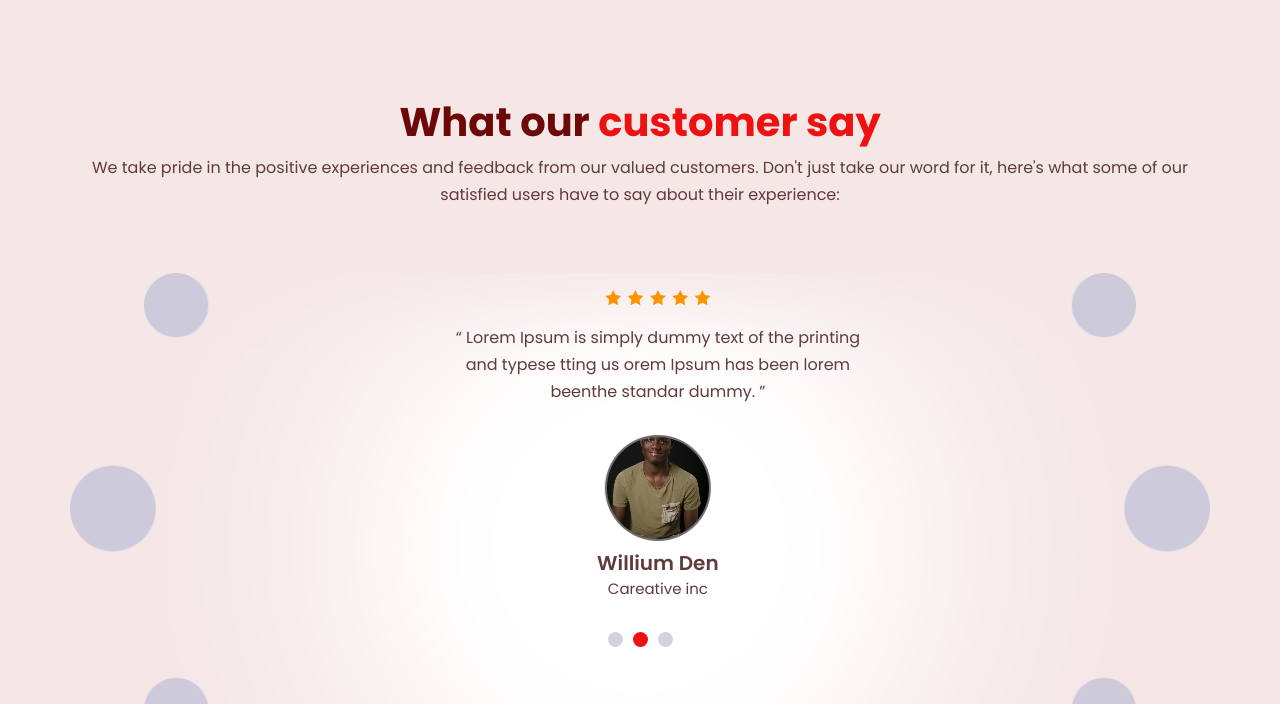
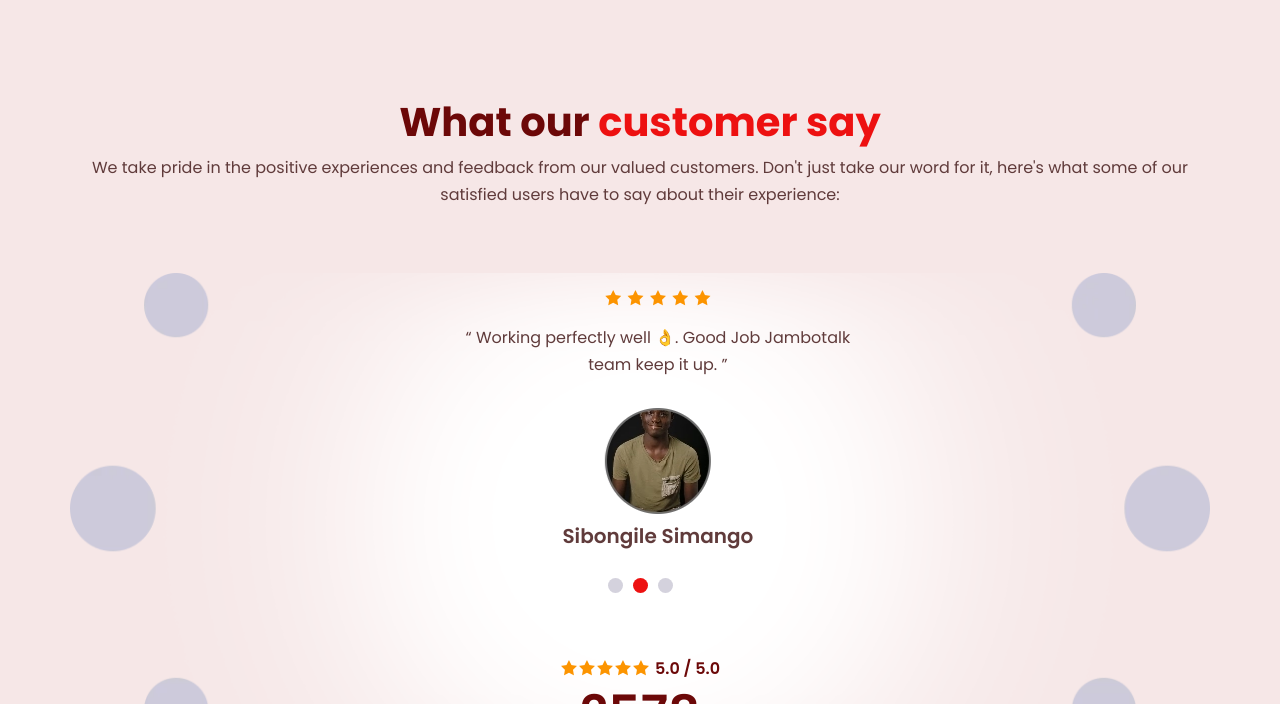
Before and after one commit to joemags-apps/jambo-landing, a website: page index.html in a window 1280 px wide. Shown: the part 4514-5218 px from the top of the page. Drawn offline with Linux system fonts and the light colour scheme.

Commit message:
FIX: playstore review added

```diff
--- a/index.html
+++ b/index.html
@@ -23,7 +23,7 @@
   <!-- waveanimation-Style-link -->
   <link rel="stylesheet" href="css/wave-animation-style.css">
   <!-- Favicon -->
-  <link rel="shortcut icon" href="img/favicon.webp" type="image/x-icon">
+  <link rel="shortcut icon" href="img/favicon.ico" type="image/x-icon">
 
 </head>
 
@@ -407,7 +407,7 @@
             <img src="img/yt_thumbnail_lg.webp" alt="image" >
             <a class="popup-youtube play-button" data-url="https://www.youtube.com/embed/tgbNymZ7vqY?autoplay=1&mute=1" data-toggle="modal" data-target="#myModal" title="XJj2PbenIsU">
               <span class="play_btn">
-                <img src="images/play_icon.png" alt="image" >
+                <img src="img/play_circle.svg" alt="image" >
                 <div class="waves-block">
                   <div class="waves wave-1"></div>
                   <div class="waves wave-2"></div>
@@ -450,14 +450,13 @@
                   <span><i class="icofont-star"></i></span>
                 </div>
                 <p class="review">
-                  “ Lorem Ipsum is simply dummy text of the printing and typese tting us orem Ipsum has been lorem
-                  beenthe standar dummy. ”
+                  “ I give thumbs up to this app and the developer. calling from SA to Zim has never been this cheap. ”
                 </p>
                 <div class="testimonial_img">
                   <img src="img/ellipse_11_lg.webp" alt="image" >
                 </div>
-                <h3>Shayna John</h3>
-                <span class="designation">Careative inc</span>
+                <h3>Pride Mutumbami</h3>
+                <!-- <span class="designation">Careative inc</span> -->
               </div>
             </div>
 
@@ -472,14 +471,13 @@
                   <span><i class="icofont-star"></i></span>
                 </div>
                 <p class="review">
-                  “ Lorem Ipsum is simply dummy text of the printing and typese tting us orem Ipsum has been lorem
-                  beenthe standar dummy. ”
+                  “ Working perfectly well 👌. Good Job Jambotalk team keep it up. ”
                 </p>
                 <div class="testimonial_img">
                   <img src="img/ellipse_13_lg.webp" alt="image" >
                 </div>
-                <h3>Willium Den</h3>
-                <span class="designation">Careative inc</span>
+                <h3>Sibongile Simango</h3>
+                <!-- <span class="designation">Careative inc</span> -->
               </div>
             </div>
 
@@ -494,14 +492,13 @@
                   <span><i class="icofont-star"></i></span>
                 </div>
                 <p class="review">
-                  “ Lorem Ipsum is simply dummy text of the printing and typese tting us orem Ipsum has been lorem
-                  beenthe standar dummy. ”
+                  “ Very good and clear.  ”
                 </p>
                 <div class="testimonial_img">
                   <img src="img/ellipse_12_lg.webp" alt="image" >
                 </div>
-                <h3>Cyrus Stephen</h3>
-                <span class="designation">Careative inc</span>
+                <h3>Tapuwa Murima</h3>
+                <!-- <span class="designation">Careative inc</span> -->
               </div>
 
             </div>
@@ -518,7 +515,7 @@
               <p>5.0 / 5.0</p>
             </div>
             <h3>2578</h3>
-            <a href="#">TOTAL USER REVIEWS <i class="icofont-arrow-right"></i></a>
+            <a href="https://play.google.com/store/apps/details?id=com.jambotalk.app&hl=en_AU&gl=US">TOTAL USER REVIEWS <i class="icofont-arrow-right"></i></a>
           </div>
 
           <!-- avtar faces -->
```
Also changed, not shown: img/favicon.ico (added), img/play_circle.svg (added).
